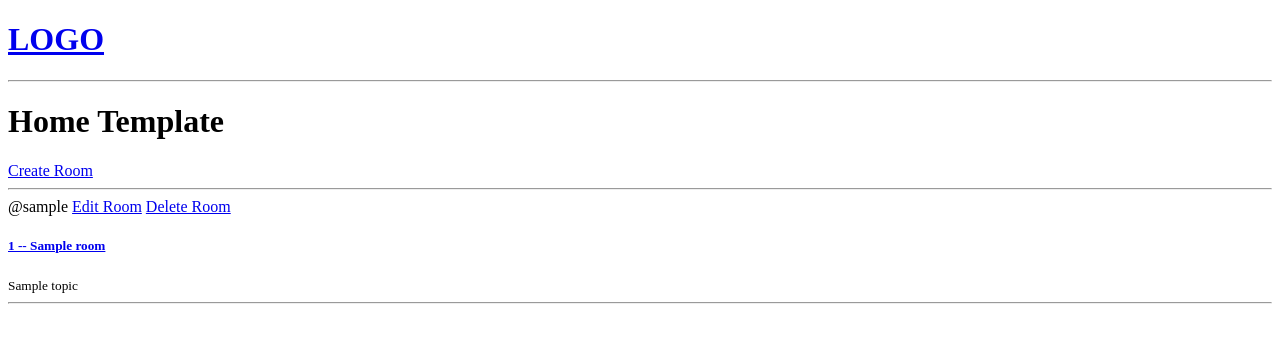
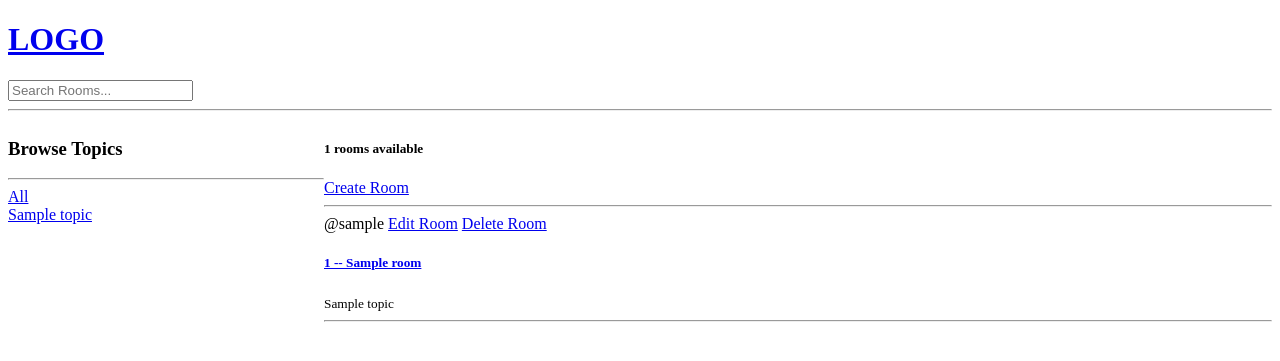
Before and after one commit to RonMill/myFirstDjangoApp, a Django app: template base/templates/base/home.html in a window 1280 px wide. Shown: the top 361 px of the page. Run offline with Django 5.2, Linux system fonts and the light colour scheme; tables that the repository leaves empty hold one stand-in row (values such as "Sample post"); the template is opened without the code that fills it: values that come from a table or form of the project are taken from there, most other values are stand-ins (such as "Sample title", 1, 10 or a date in 2020); parts of the project's set-up code (start-up, migrations or seed data) failed here and were passed over.

Commit message:
added search functionality

```diff
--- a/base/templates/base/home.html
+++ b/base/templates/base/home.html
@@ -1,12 +1,30 @@
 {% extends 'main.html' %} {% block content %}
+<style>
+  .home-container {
+    display: grid;
+    grid-template-columns: 1fr 3fr;
+  }
+</style>
 
-<h1>Home Template</h1>
-
+<div class="home-container">
   <div>
+    <h3>Browse Topics</h3>
+    <hr />
+    <div>
+      <a href="{% url 'home' %}">All</a>
+    </div>
+    {% for topic in topics %}
+    <div>
+      <a href="{% url 'home' %}?q={{topic.name}}">{{topic.name}}</a>
+    </div>
+    {% endfor %}
+  </div>
+  <div>
+    <h5>{{room_count}} rooms available</h5>
     <a href="{% url 'create-room' %}">Create Room</a>
     <hr />
     <div>
-    {% for room in rooms%}
+      {% for room in rooms %}
       <div>
         <span>@{{room.host.username}} </span>
         <a href="{% url 'update-room' room.id %}">Edit Room</a>
@@ -20,5 +38,5 @@
       {% endfor %}
     </div>
   </div>
-
-{% endblock %}
+</div>
+{% endblock content %}
--- a/templates/navbar.html
+++ b/templates/navbar.html
@@ -2,4 +2,8 @@
   <h1>LOGO</h1>
 </a>
 
-<hr>
+<form method="get" action="{% url 'home' %}">
+  <input type="text" name="q" placeholder="Search Rooms..." />
+</form>
+
+<hr />
```
Also changed, not shown: base/views.py (+14 -3 lines). Lines whose indentation alone changed are shown as unchanged.
